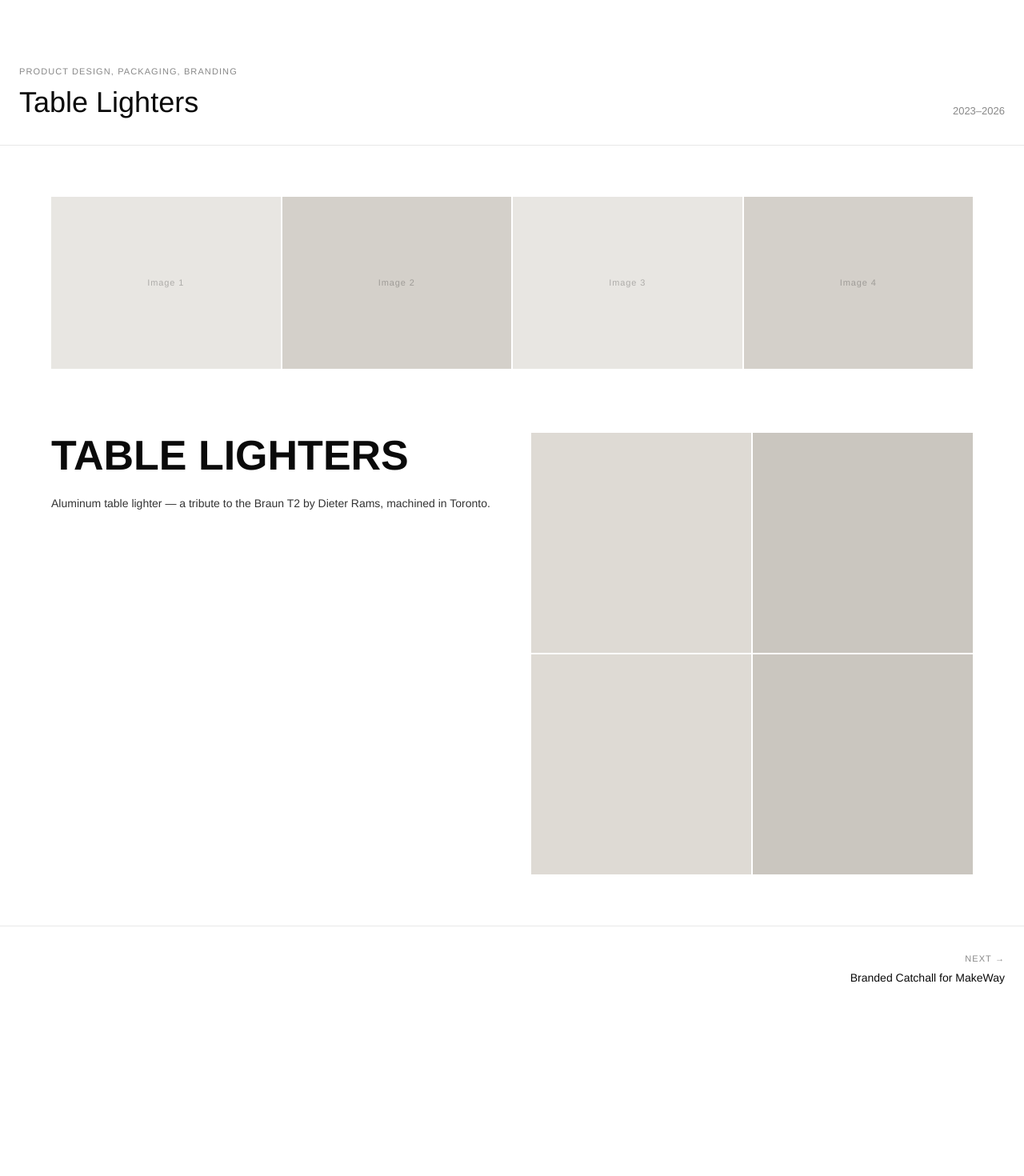
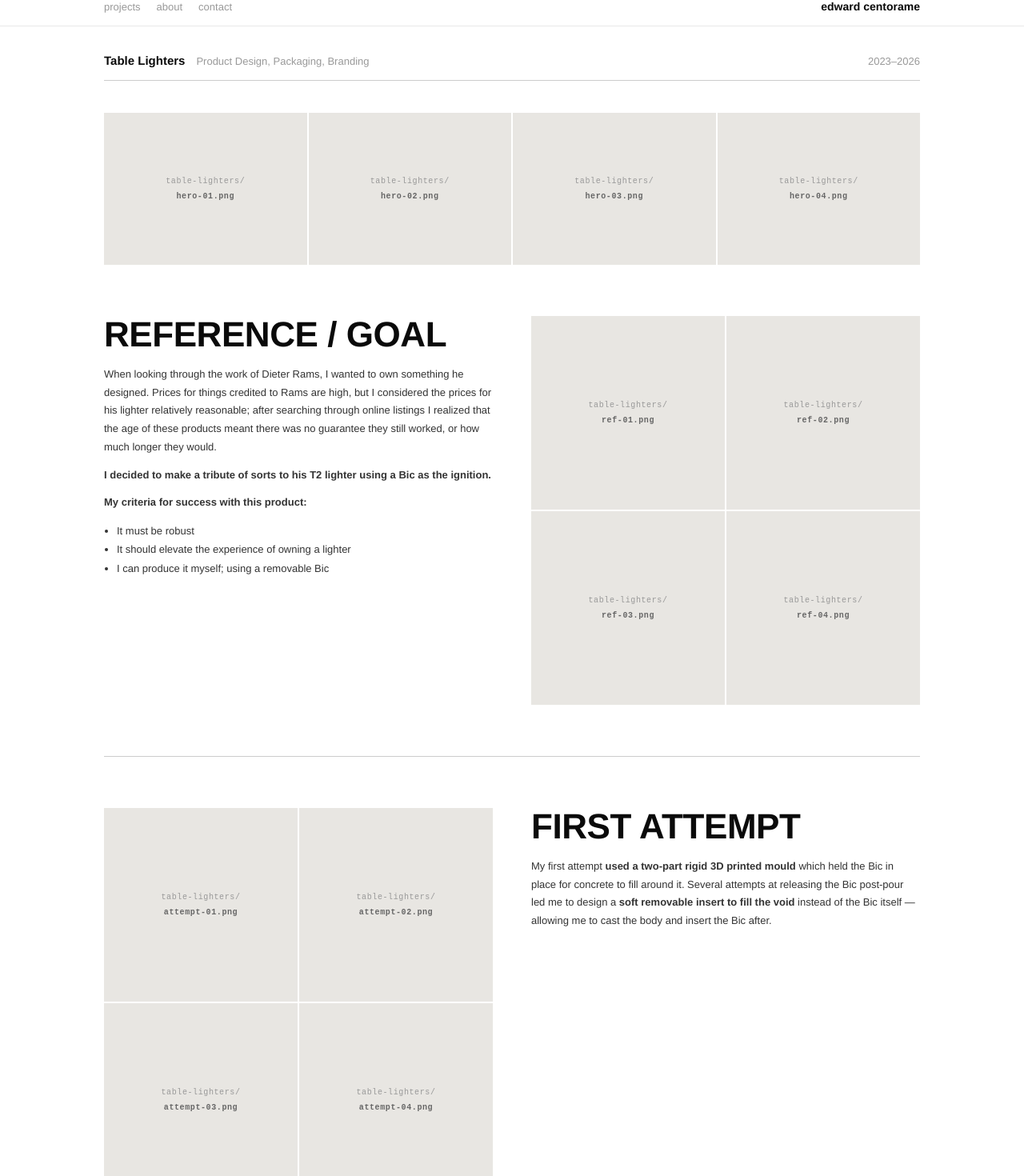
Before and after one commit to edwardcent/acs-portfolio, a Next.js app: page /work/table-lighters in a window 1280 px wide. Shown: the part 15-1485 px from the top of the page at 80% size. Before the commit the page ends 1280 px from the top, so only its background shows below. Built offline with nearby package versions, Linux system fonts and the light colour scheme.

Commit message:
table lighters project page with placeholder layout

```diff
--- a/app/work/[slug]/page.tsx
+++ b/app/work/[slug]/page.tsx
@@ -1,10 +1,10 @@
 import { projects } from '@/lib/projects';
 import { notFound } from 'next/navigation';
 import Link from 'next/link';
+import Nav from '@/components/Nav';
+import TableLighters from '@/components/projects/TableLighters';
 
-type Props = {
-  params: Promise<{ slug: string }>;
-};
+type Props = { params: Promise<{ slug: string }> };
 
 export async function generateStaticParams() {
   return projects.map((p) => ({ slug: p.slug }));
@@ -27,88 +27,45 @@ export default async function ProjectPage({ params }: Props) {
 
   return (
     <div style={{ paddingTop: '48px' }}>
+      <Nav />
+
       {/* Project header */}
       <div style={{
-        padding: '48px 24px 32px',
-        borderBottom: '1px solid #e8e8e8',
-        display: 'flex',
-        alignItems: 'flex-end',
-        justifyContent: 'space-between',
-        flexWrap: 'wrap',
-        gap: '16px',
+        maxWidth: '1100px', margin: '0 auto', padding: '32px 40px 0',
       }}>
-        <div>
-          <p style={{ fontSize: '11px', color: '#888', letterSpacing: '0.1em', textTransform: 'uppercase', marginBottom: '8px' }}>
-            {project.category}
-          </p>
-          <h1 style={{ fontSize: 'clamp(22px, 4vw, 36px)', fontWeight: '500', lineHeight: '1.2', color: '#0a0a0a' }}>
-            {project.title}
-          </h1>
-        </div>
-        <span style={{ fontSize: '13px', color: '#888' }}>{project.year}</span>
-      </div>
-
-      {/* Placeholder content */}
-      <div style={{ maxWidth: '1200px', margin: '0 auto', padding: '64px 24px' }}>
         <div style={{
-          display: 'grid',
-          gridTemplateColumns: 'repeat(4, 1fr)',
-          gap: '2px',
-          marginBottom: '80px',
+          display: 'flex', alignItems: 'baseline', justifyContent: 'space-between',
+          paddingBottom: '12px', borderBottom: '1px solid #ccc', marginBottom: '40px',
         }}>
-          {[0,1,2,3].map((n) => (
-            <div key={n} style={{
-              aspectRatio: '4/3',
-              background: n % 2 === 0 ? '#e8e6e2' : '#d4d0ca',
-              display: 'flex',
-              alignItems: 'center',
-              justifyContent: 'center',
-            }}>
-              <span style={{ fontSize: '11px', color: 'rgba(0,0,0,0.25)', letterSpacing: '0.08em' }}>Image {n+1}</span>
-            </div>
-          ))}
-        </div>
-
-        <div style={{
-          display: 'grid',
-          gridTemplateColumns: '1fr 1fr',
-          gap: '48px',
-          alignItems: 'start',
-        }}>
-          <div>
-            <h2 style={{
-              fontSize: 'clamp(28px, 5vw, 52px)',
-              fontWeight: '600',
-              lineHeight: '1.1',
-              marginBottom: '20px',
-              textTransform: 'uppercase',
-            }}>
-              {project.title}
-            </h2>
-            <p style={{ fontSize: '14px', lineHeight: '1.7', color: '#333' }}>
-              {project.description}
-            </p>
+          <div style={{ display: 'flex', alignItems: 'baseline', gap: '14px' }}>
+            <h1 style={{ fontSize: '15px', fontWeight: '700', color: '#0a0a0a' }}>{project.title}</h1>
+            <span style={{ fontSize: '13px', color: '#999' }}>{project.category}</span>
           </div>
-          <div style={{ display: 'grid', gridTemplateColumns: '1fr 1fr', gap: '2px' }}>
-            {[0,1,2,3].map((n) => (
-              <div key={n} style={{ aspectRatio: '1', background: n % 2 === 0 ? '#dedad4' : '#cac6bf' }} />
-            ))}
-          </div>
+          <span style={{ fontSize: '13px', color: '#999' }}>{project.year}</span>
         </div>
       </div>
 
+      {/* Project content */}
+      {slug === 'table-lighters' ? (
+        <TableLighters />
+      ) : (
+        <div style={{ maxWidth: '1100px', margin: '0 auto', padding: '0 40px 80px' }}>
+          <p style={{ fontSize: '14px', color: '#999', fontStyle: 'italic' }}>Content coming soon.</p>
+        </div>
+      )}
+
       {/* Prev / Next */}
-      <div style={{ borderTop: '1px solid #e8e8e8', display: 'grid', gridTemplateColumns: '1fr 1fr' }}>
+      <div style={{ borderTop: '1px solid #ccc', display: 'grid', gridTemplateColumns: '1fr 1fr', marginTop: '80px' }}>
         {prev ? (
-          <Link href={`/work/${prev.slug}`} style={{ padding: '32px 24px', borderRight: '1px solid #e8e8e8', display: 'block' }}>
-            <p style={{ fontSize: '11px', color: '#888', letterSpacing: '0.1em', textTransform: 'uppercase', marginBottom: '6px' }}>← Previous</p>
-            <p style={{ fontSize: '14px', fontWeight: '500', color: '#0a0a0a' }}>{prev.title}</p>
+          <Link href={`/work/${prev.slug}`} style={{ padding: '28px 40px', borderRight: '1px solid #ccc', display: 'block', textDecoration: 'none' }}>
+            <p style={{ fontSize: '11px', color: '#999', letterSpacing: '0.08em', textTransform: 'uppercase', marginBottom: '4px' }}>← Previous</p>
+            <p style={{ fontSize: '13px', fontWeight: '700', color: '#0a0a0a' }}>{prev.title}</p>
           </Link>
         ) : <div />}
         {next ? (
-          <Link href={`/work/${next.slug}`} style={{ padding: '32px 24px', textAlign: 'right', display: 'block' }}>
-            <p style={{ fontSize: '11px', color: '#888', letterSpacing: '0.1em', textTransform: 'uppercase', marginBottom: '6px' }}>Next →</p>
-            <p style={{ fontSize: '14px', fontWeight: '500', color: '#0a0a0a' }}>{next.title}</p>
+          <Link href={`/work/${next.slug}`} style={{ padding: '28px 40px', textAlign: 'right', display: 'block', textDecoration: 'none' }}>
+            <p style={{ fontSize: '11px', color: '#999', letterSpacing: '0.08em', textTransform: 'uppercase', marginBottom: '4px' }}>Next →</p>
+            <p style={{ fontSize: '13px', fontWeight: '700', color: '#0a0a0a' }}>{next.title}</p>
           </Link>
         ) : <div />}
       </div>
--- /dev/null
+++ b/components/projects/TableLighters.tsx
@@ -0,0 +1,177 @@
+export default function TableLighters() {
+  const slug = 'table-lighters';
+
+  return (
+    <div style={{ maxWidth: '1100px', margin: '0 auto', padding: '0 40px 80px' }}>
+
+      {/* HERO — 4 images across */}
+      <div style={{ display: 'grid', gridTemplateColumns: 'repeat(4, 1fr)', gap: '2px', marginBottom: '64px' }}>
+        {['hero-01','hero-02','hero-03','hero-04'].map(name => (
+          <Placeholder key={name} label={name} slug={slug} ratio="4/3" />
+        ))}
+      </div>
+
+      {/* REFERENCE / GOAL */}
+      <div style={{ display: 'grid', gridTemplateColumns: '1fr 1fr', gap: '48px', alignItems: 'start', marginBottom: '64px' }}>
+        <div>
+          <SectionHeading>Reference / Goal</SectionHeading>
+          <Body>When looking through the work of Dieter Rams, I wanted to own something he designed. Prices for things credited to Rams are high, but I considered the prices for his lighter relatively reasonable; after searching through online listings I realized that the age of these products meant there was no guarantee they still worked, or how much longer they would.</Body>
+          <Body bold>I decided to make a tribute of sorts to his T2 lighter using a Bic as the ignition.</Body>
+          <Body bold>My criteria for success with this product:</Body>
+          <ul style={{ fontSize: '13px', lineHeight: '1.8', color: '#333', paddingLeft: '16px' }}>
+            <li>It must be robust</li>
+            <li>It should elevate the experience of owning a lighter</li>
+            <li>I can produce it myself; using a removable Bic</li>
+          </ul>
+        </div>
+        <div style={{ display: 'grid', gridTemplateColumns: '1fr 1fr', gap: '2px' }}>
+          <Placeholder label="ref-01" slug={slug} ratio="1/1" />
+          <Placeholder label="ref-02" slug={slug} ratio="1/1" />
+          <Placeholder label="ref-03" slug={slug} ratio="1/1" />
+          <Placeholder label="ref-04" slug={slug} ratio="1/1" />
+        </div>
+      </div>
+
+      <Divider />
+
+      {/* FIRST ATTEMPT */}
+      <div style={{ display: 'grid', gridTemplateColumns: '1fr 1fr', gap: '48px', alignItems: 'start', marginBottom: '64px' }}>
+        <div style={{ display: 'grid', gridTemplateColumns: '1fr 1fr', gap: '2px' }}>
+          <Placeholder label="attempt-01" slug={slug} ratio="1/1" />
+          <Placeholder label="attempt-02" slug={slug} ratio="1/1" />
+          <Placeholder label="attempt-03" slug={slug} ratio="1/1" />
+          <Placeholder label="attempt-04" slug={slug} ratio="1/1" />
+        </div>
+        <div>
+          <SectionHeading>First Attempt</SectionHeading>
+          <Body>My first attempt <span style={{ fontWeight: 600 }}>used a two-part rigid 3D printed mould</span> which held the Bic in place for concrete to fill around it. Several attempts at releasing the Bic post-pour led me to design a <span style={{ fontWeight: 600 }}>soft removable insert to fill the void</span> instead of the Bic itself — allowing me to cast the body and insert the Bic after.</Body>
+        </div>
+      </div>
+
+      <Divider />
+
+      {/* SECOND ATTEMPT */}
+      <div style={{ display: 'grid', gridTemplateColumns: '1fr 1fr', gap: '48px', alignItems: 'start', marginBottom: '64px' }}>
+        <div>
+          <SectionHeading>Second Attempt</SectionHeading>
+          <Body>The second attempt focused on refining the removable insert system and improving surface finish. Multiple pours tested different concrete mixes and release agents.</Body>
+        </div>
+        <div style={{ display: 'grid', gridTemplateColumns: '1fr 1fr', gap: '2px' }}>
+          <Placeholder label="second-01" slug={slug} ratio="1/1" />
+          <Placeholder label="second-02" slug={slug} ratio="1/1" />
+          <Placeholder label="second-03" slug={slug} ratio="1/1" />
+          <Placeholder label="second-04" slug={slug} ratio="1/1" />
+        </div>
+      </div>
+
+      <Divider />
+
+      {/* FINAL PRODUCT */}
+      <div style={{ display: 'grid', gridTemplateColumns: '1fr 1fr', gap: '48px', alignItems: 'start', marginBottom: '64px' }}>
+        <div style={{ display: 'grid', gridTemplateColumns: '1fr 1fr', gap: '2px' }}>
+          <Placeholder label="final-01" slug={slug} ratio="1/1" />
+          <Placeholder label="final-02" slug={slug} ratio="1/1" />
+          <Placeholder label="final-03" slug={slug} ratio="1/1" />
+          <Placeholder label="final-04" slug={slug} ratio="1/1" />
+        </div>
+        <div>
+          <SectionHeading>Final Product</SectionHeading>
+          <Body>Machined aluminum body, leather base stamped "Made in Toronto, Canada." Two sizes — regular and mini. First run of 25 regular and 35 mini units. Magnet-based push-button ejection mechanism.</Body>
+        </div>
+      </div>
+
+      <Divider />
+
+      {/* PROCESS — technical drawings */}
+      <div style={{ marginBottom: '64px' }}>
+        <SectionHeading>Process</SectionHeading>
+        <div style={{ display: 'grid', gridTemplateColumns: '1fr 1fr', gap: '2px', marginTop: '20px' }}>
+          <Placeholder label="process-01" slug={slug} ratio="3/2" />
+          <Placeholder label="process-02" slug={slug} ratio="3/2" />
+        </div>
+      </div>
+
+      <Divider />
+
+      {/* PACKAGING */}
+      <div style={{ display: 'grid', gridTemplateColumns: '1fr 1fr', gap: '48px', alignItems: 'start', marginBottom: '64px' }}>
+        <div>
+          <SectionHeading>Packaging</SectionHeading>
+          <Body>Custom packaging designed for the DTC product line. Kraft box with stamped label, tissue paper, and product card.</Body>
+        </div>
+        <div style={{ display: 'grid', gridTemplateColumns: '1fr 1fr', gap: '2px' }}>
+          <Placeholder label="packaging-01" slug={slug} ratio="1/1" />
+          <Placeholder label="packaging-02" slug={slug} ratio="1/1" />
+          <Placeholder label="packaging-03" slug={slug} ratio="1/1" />
+          <Placeholder label="packaging-04" slug={slug} ratio="1/1" />
+        </div>
+      </div>
+
+      {/* RELEASE — full width */}
+      <div style={{ marginBottom: '64px' }}>
+        <SectionHeading>Release</SectionHeading>
+        <div style={{ display: 'grid', gridTemplateColumns: 'repeat(3, 1fr)', gap: '2px', marginTop: '20px' }}>
+          <Placeholder label="release-01" slug={slug} ratio="4/3" />
+          <Placeholder label="release-02" slug={slug} ratio="4/3" />
+          <Placeholder label="release-03" slug={slug} ratio="4/3" />
+        </div>
+      </div>
+
+    </div>
+  );
+}
+
+function Placeholder({ label, slug, ratio }: { label: string; slug: string; ratio: string }) {
+  return (
+    <div style={{
+      aspectRatio: ratio,
+      background: '#e8e6e2',
+      display: 'flex',
+      flexDirection: 'column',
+      alignItems: 'center',
+      justifyContent: 'center',
+      gap: '4px',
+    }}>
+      <span style={{ fontSize: '10px', color: '#999', letterSpacing: '0.06em', fontFamily: 'monospace' }}>
+        {slug}/
+      </span>
+      <span style={{ fontSize: '10px', color: '#666', letterSpacing: '0.06em', fontFamily: 'monospace', fontWeight: 600 }}>
+        {label}.png
+      </span>
+    </div>
+  );
+}
+
+function SectionHeading({ children }: { children: React.ReactNode }) {
+  return (
+    <h2 style={{
+      fontSize: 'clamp(24px, 4vw, 44px)',
+      fontWeight: '700',
+      textTransform: 'uppercase',
+      letterSpacing: '-0.01em',
+      lineHeight: '1.05',
+      marginBottom: '16px',
+      color: '#0a0a0a',
+    }}>
+      {children}
+    </h2>
+  );
+}
+
+function Body({ children, bold }: { children: React.ReactNode; bold?: boolean }) {
+  return (
+    <p style={{
+      fontSize: '13px',
+      lineHeight: '1.75',
+      color: '#333',
+      marginBottom: '12px',
+      fontWeight: bold ? 600 : 400,
+    }}>
+      {children}
+    </p>
+  );
+}
+
+function Divider() {
+  return <hr style={{ border: 'none', borderTop: '1px solid #ccc', margin: '0 0 64px' }} />;
+}
```
